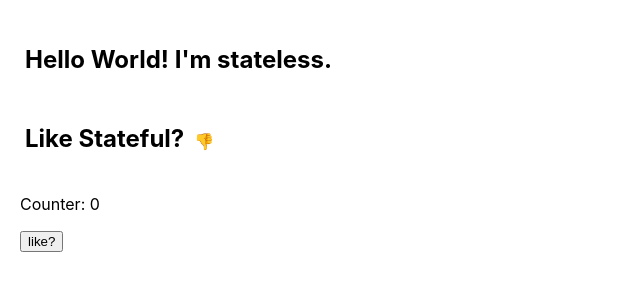
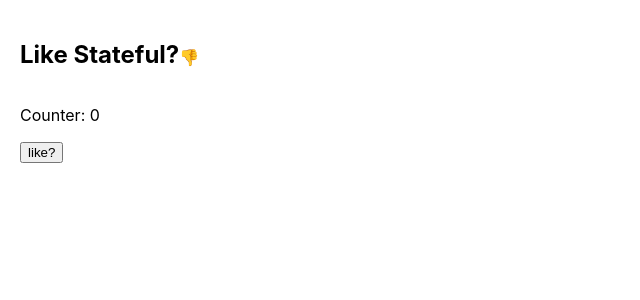
Before and after one commit to artificialarea/react-playground-revisited, a React (Create React App) app: page / in a window 1280 px wide. Shown: the top 300 px of the page, without its empty margins (0-640 px from the left). Built offline with nearby package versions, Linux system fonts and the light colour scheme.

Commit message:
mucking things up

```diff
--- a/src/index.js
+++ b/src/index.js
@@ -1,7 +1,7 @@
 import React from 'react';
 import ReactDOM from 'react-dom';
 import './index.css';
-import App from './states/App';
+import App from './states/StatefulApp';
 
 
 ReactDOM.render(
--- a/src/states/App.js
+++ /dev/null
@@ -1,15 +0,0 @@
-import React from 'react';
-import './App.css';
-import Stateless from './Stateless';
-import Stateful from './Stateful';
-
-export default class App extends React.Component {
-  render() {
-    return (
-      <div className='app'>
-        <Stateless />
-        <Stateful />
-      </div>
-    )
-  }
-}
--- a/src/states/App.css
+++ b/src/states/StatefulApp.css
@@ -1,4 +1,4 @@
 h2, .emoji {
   display: inline-block;
-  padding: 5px;
+  /* padding: 5px; */
 }
--- /dev/null
+++ b/src/states/StatefulApp.js
@@ -0,0 +1,42 @@
+import React from 'react';
+import './StatefulApp.css';
+import StatelessButton from './StatelessButton';
+// import Stateful from './Stateful';
+
+export default class StatefulApp extends React.Component {
+
+  constructor(props) {
+    super(props)
+    this.state = {
+      isLiked: false,
+      count: 0
+    }
+  }
+
+  handleUpdate = () => {
+    console.log('handleUpdate')
+    const { isLiked, count } = this.state;
+    const newCount = count + 1;
+    this.setState({
+      isLiked: !isLiked,
+      count: newCount
+    })
+  }
+
+
+  render() {
+    console.log(this.state.isLiked)
+    const { isLiked, count } = this.state
+    return (
+      <div className="stateful">
+        <h2>Like Stateful?</h2>
+        <p className='emoji'>{ isLiked ? '👍' : '👎' }</p>
+        <p>Counter: {count}</p>
+        <StatelessButton
+          state={this.state}
+          clickUpdate={() => this.handleUpdate()}
+        />
+      </div>
+    )
+  }
+}
--- a/src/states/Stateless.js
+++ /dev/null
@@ -1,17 +0,0 @@
-import React from 'react'
-import { PropTypes } from 'prop-types'
-
-export default function Stateless(props) {
-  return (
-    <div className='stateless'>
-      <h2>Hello {props.noun}! I'm stateless.</h2>
-    </div>
-  )
-}
-
-Stateless.defaultProps = {
-  noun: 'World'
-}
-Stateless.propTypes = {
-  noun: PropTypes.string
-}
--- /dev/null
+++ b/src/states/StatelessButton.js
@@ -0,0 +1,23 @@
+import React from 'react'
+import { PropTypes } from 'prop-types'
+
+export default function StatelessButton(props) {
+  const { isLiked } = props;
+  console.log(props)
+  return (
+    <>
+      <button
+        onClick={() => props.clickUpdate()}
+      >
+        { (isLiked === true) ? 'dislike?' : 'like?'}
+      </button>
+    </>
+  )
+}
+
+StatelessButton.defaultProps = {
+  word: 'like?'
+}
+// Stateless.propTypes = {
+//   noun: PropTypes.string
+// }
```
Also changed, not shown: 1 other file (tests, documents, lock files or other folders).
